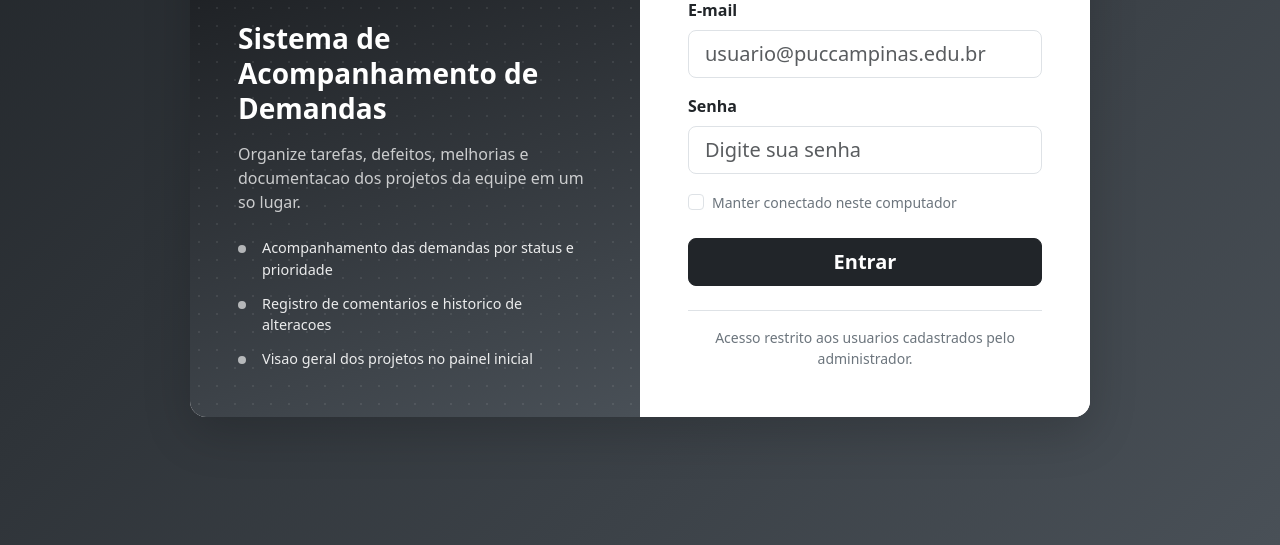
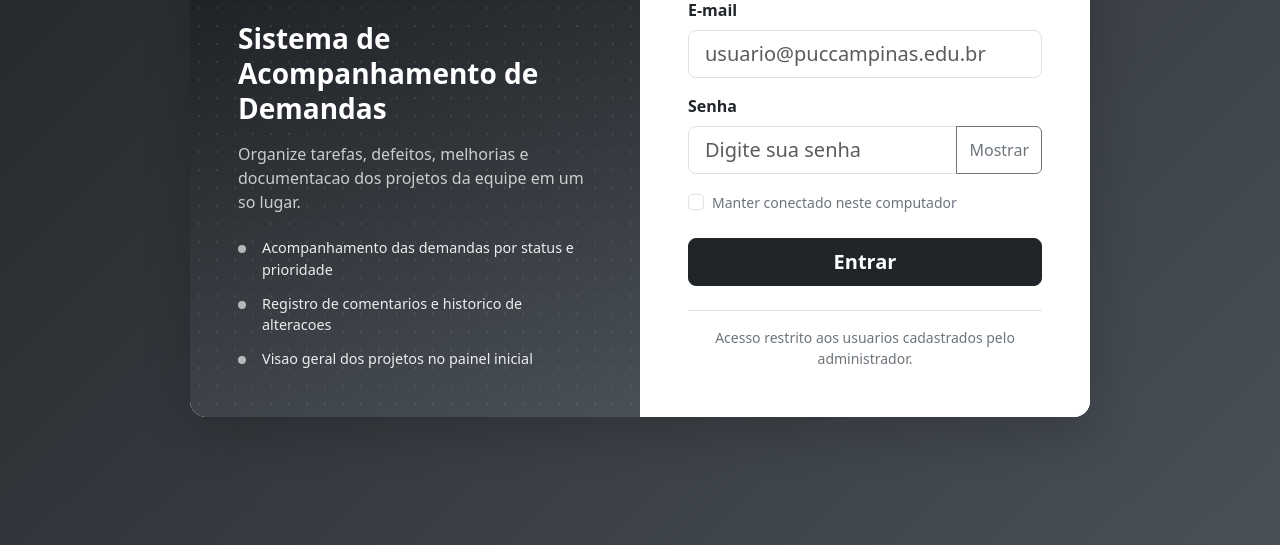
Before and after one commit to mathalvess/-PI-II-TIME-V3, a plain HTML site: page PI2/index.html in a window 1280 px wide. Shown: the part 255-800 px from the top of the page. Drawn offline with nearby package versions, Linux system fonts and the light colour scheme.

Commit message:
feat(login): carrega login-extras.js antes do login.js

```diff
--- a/PI2/index.html
+++ b/PI2/index.html
@@ -92,6 +92,7 @@
     </main>
 
     <script src="https://cdnjs.cloudflare.com/ajax/libs/bootstrap/5.3.3/js/bootstrap.bundle.min.js"></script>
+    <script src="js/login-extras.js"></script>
     <script src="js/login.js"></script>
 </body>
 </html>
```
